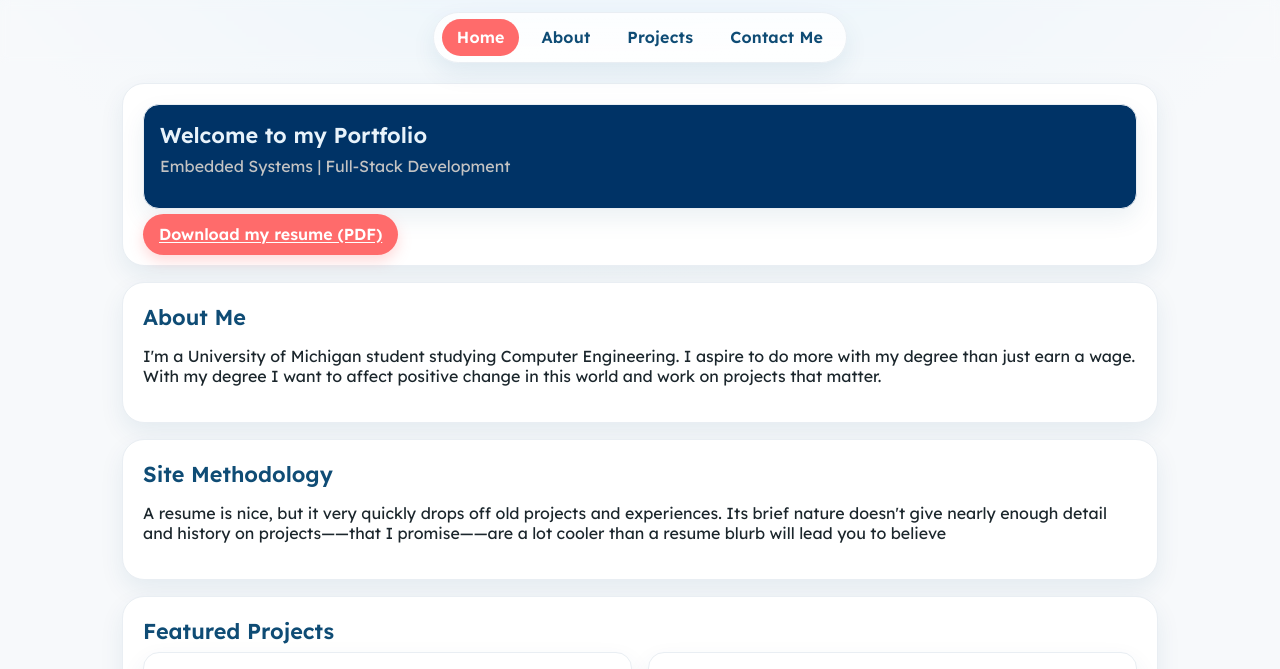
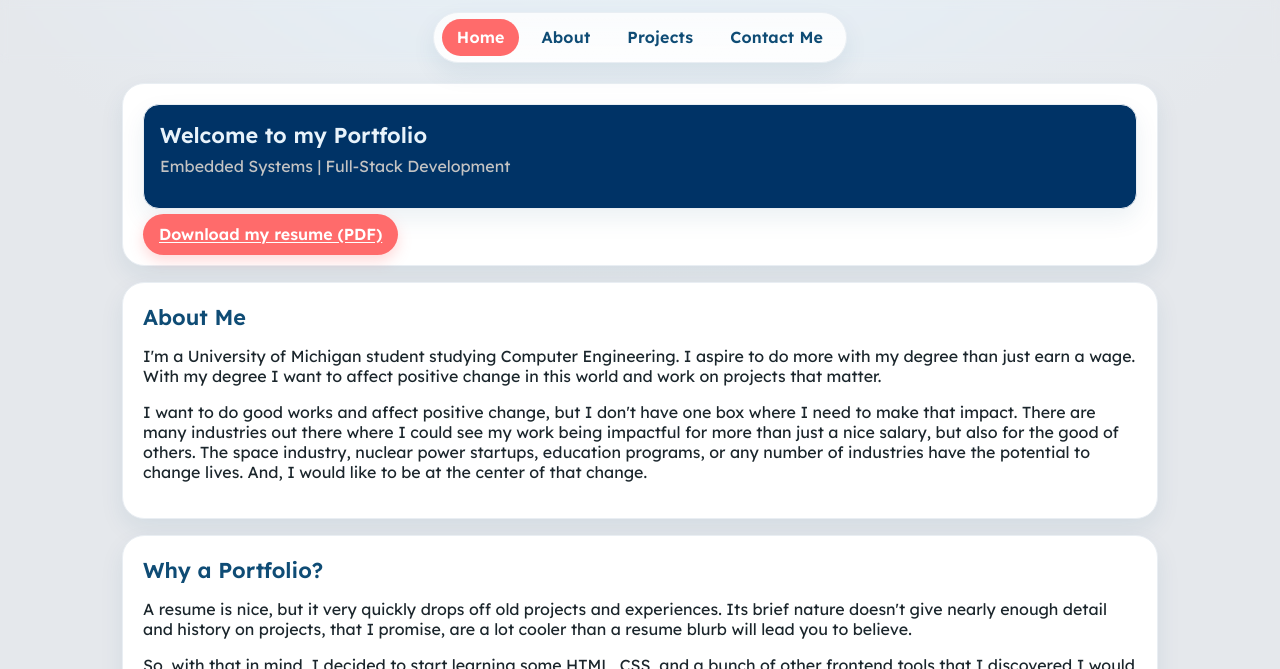
Before and after one commit to emeraldspruce/Portfolio, a FastAPI app: page / in a window 1280 px wide. Shown: the top 669 px of the page. Run offline with FastAPI, Linux system fonts and the light colour scheme; grey boxes are pictures that could not be loaded.

Commit message:
Started filling out some data with the home page.

```diff
--- a/app/static/css/style.css
+++ b/app/static/css/style.css
@@ -14,7 +14,7 @@
   --coral-600: #ff5757;
 
   /* Neutrals */
-  --bg: #f7f9fb;
+  --bg: #e5e8ec;
   --card: #ffffff;
   --text: #1b262c;
   --muted: #4a5568;
@@ -35,6 +35,9 @@ body {
   font-family: var(--font-sans);
   color: var(--text);
   background: radial-gradient(1200px 800px at 50% -200px, #e9f4fb 0%, var(--bg) 60%, var(--bg) 100%);
+}
+p {
+  white-space: pre-line;
 }
 
 /* =========================
--- a/app/templates/base.html
+++ b/app/templates/base.html
@@ -8,6 +8,11 @@
   <link rel="stylesheet" href="{{ url_for('static', path='css/style.css') }}">
   <link href="https://fonts.googleapis.com/css2?family=Lexend:wght@300;400;600&display=swap" rel="stylesheet">
   <link rel="icon" type="image/x-icon" href="{{ url_for('static', path='media/favicon.ico') }}">
+
+  <style>
+    .prose p { white-space: pre-line !important; }
+  </style>
+
 </head>
 
 <body>
--- a/app/templates/home.html
+++ b/app/templates/home.html
@@ -18,7 +18,9 @@
     <section class="bubble bubble-lg" style="margin-top:1rem;">
       <h2 class="section-title">{{ section.heading }}</h2>
       {% if section.subheading %}<p class="section-subtitle">{{ section.subheading }}</p>{% endif %}
-      <p>{{ section.body }}</p>
+      {% for body in section.body %}
+        <p>{{ body }}</p>
+      {% endfor %}
     </section>
   {% endfor %}
 
@@ -26,7 +28,7 @@
   <section class="bubble bubble-lg" style="margin-top:1rem;">
     <h2 class="section-title">Featured Projects</h2>
     <div class="grid grid-2" style="margin-top:.5rem;">
-      {% for p in projects[:4] %}
+      {% for p in projects[:3] %}
         <article class="bubble">
           {% if p.thumbnail %}
             <img src="{{ p.thumbnail }}" alt="{{ p.alt or p.title }}" loading="lazy">
--- a/content/about.json
+++ b/content/about.json
@@ -1,5 +1,7 @@
 {
     "page_title": "About Me | Nicholas Spruce",
+    "title": "About Me",
+    "subtitle": "Not exhaustive, but a few things I enjoy",
     "sections": [
         {
             "title": "About Me",
--- a/content/home.json
+++ b/content/home.json
@@ -1,9 +1,28 @@
 {
-    "page_title": "Home | Nicholas Spruce",
-    "title": "Welcome to my Portfolio",
-    "subtitle": "Embedded Systems | Full-Stack Development",
-    "sections": [
-        {"heading": "About Me", "body": "I'm a University of Michigan student studying Computer Engineering. I aspire to do more with my degree than just earn a wage. With my degree I want to affect positive change in this world and work on projects that matter."},
-        {"heading": "Site Methodology", "body": "A resume is nice, but it very quickly drops off old projects and experiences. Its brief nature doesn't give nearly enough detail and history on projects——that I promise——are a lot cooler than a resume blurb will lead you to believe"}
-    ]
+  "page_title": "Home | Nicholas Spruce",
+  "title": "Welcome to my Portfolio",
+  "subtitle": "Embedded Systems | Full-Stack Development",
+  "sections": [
+    {
+      "heading": "About Me",
+      "body": [
+        "I'm a University of Michigan student studying Computer Engineering. I aspire to do more with my degree than just earn a wage. With my degree I want to affect positive change in this world and work on projects that matter.",
+        "I want to do good works and affect positive change, but I don't have one box where I need to make that impact. There are many industries out there where I could see my work being impactful for more than just a nice salary, but also for the good of others. The space industry, nuclear power startups, education programs, or any number of industries have the potential to change lives. And, I would like to be at the center of that change."
+        ]
+    },
+    {
+      "heading": "Why a Portfolio?",
+      "body": [
+        "A resume is nice, but it very quickly drops off old projects and experiences. Its brief nature doesn't give nearly enough detail and history on projects, that I promise, are a lot cooler than a resume blurb will lead you to believe.",
+        "So, with that in mind, I decided to start learning some HTML, CSS, and a bunch of other frontend tools that I discovered I would need later. With my summer internship with SEO (Sponsors for Educational Opportunity) I learned many of these skills through hands-on projects. Those skills made finishing up the website pretty easy and painless compared to earlier in the summer."
+        ]
+    },
+    {
+      "heading": "Reach Out!",
+      "body": [
+        "This heading is fairly self explanatory, but, shoot me an email! I'm always looking for an opporotunity to make a connection, work on a new project, or just chat. Thats actually the primary reason I put together this website. I wanted to put more of myself out there for others to be able to take a look and connect.",
+        "If any of my projects look interesting, if theres anything I could help out with, or if you have any questions at all, I'd love to chat."
+        ]
+    }
+  ]
 }
--- a/content/projects.json
+++ b/content/projects.json
@@ -1,5 +1,7 @@
 {
   "page_title": "Projects | Nicholas Spruce",
+  "title": "Projects",
+  "subtitle": "An ordered list of some personal, class, and work projects",
   "projects": [
     {
       "slug": "fluid-sim-pendant",
```
Also changed, not shown: app/templates/about.html (+9 -0 lines), app/templates/projects.html (+9 -0 lines).
